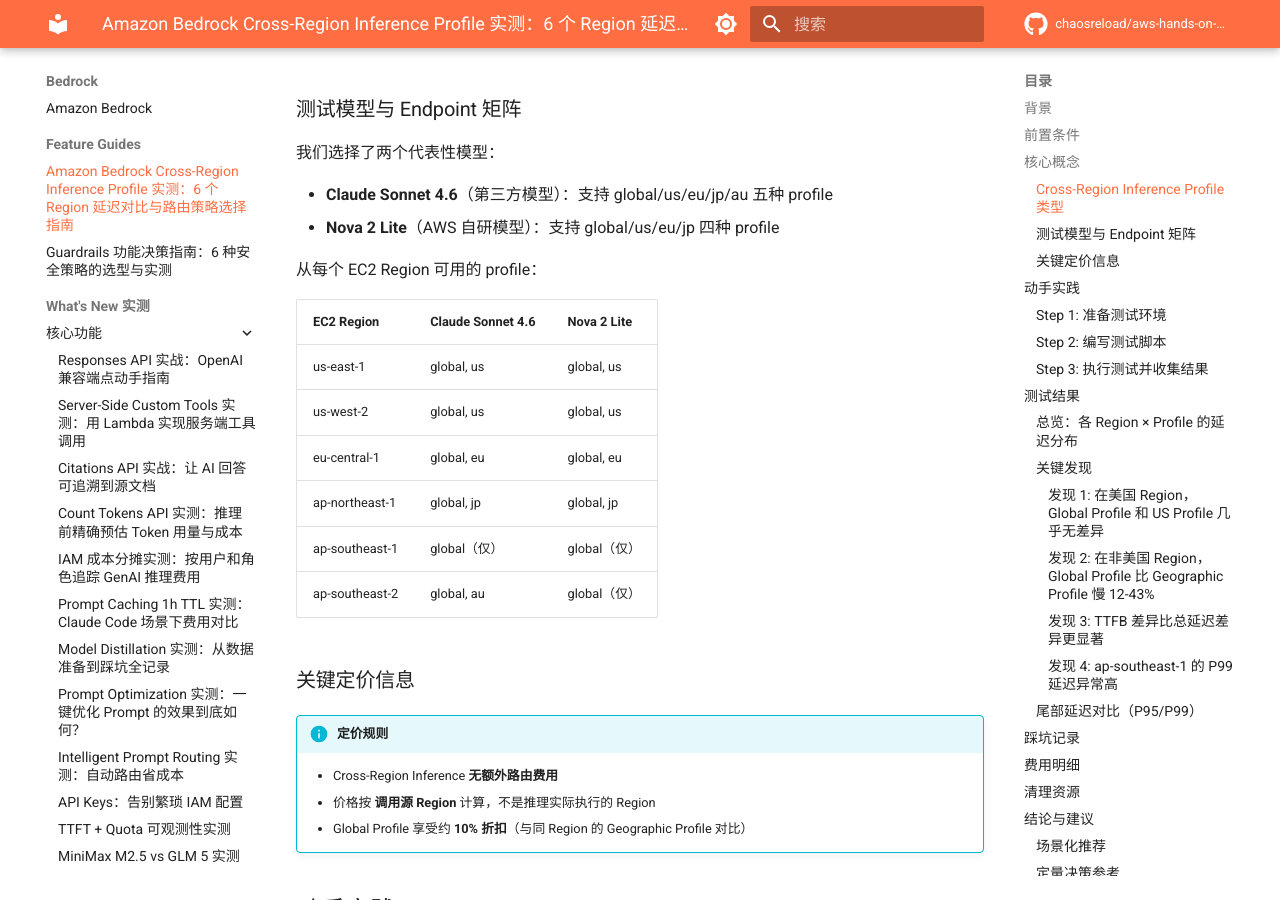
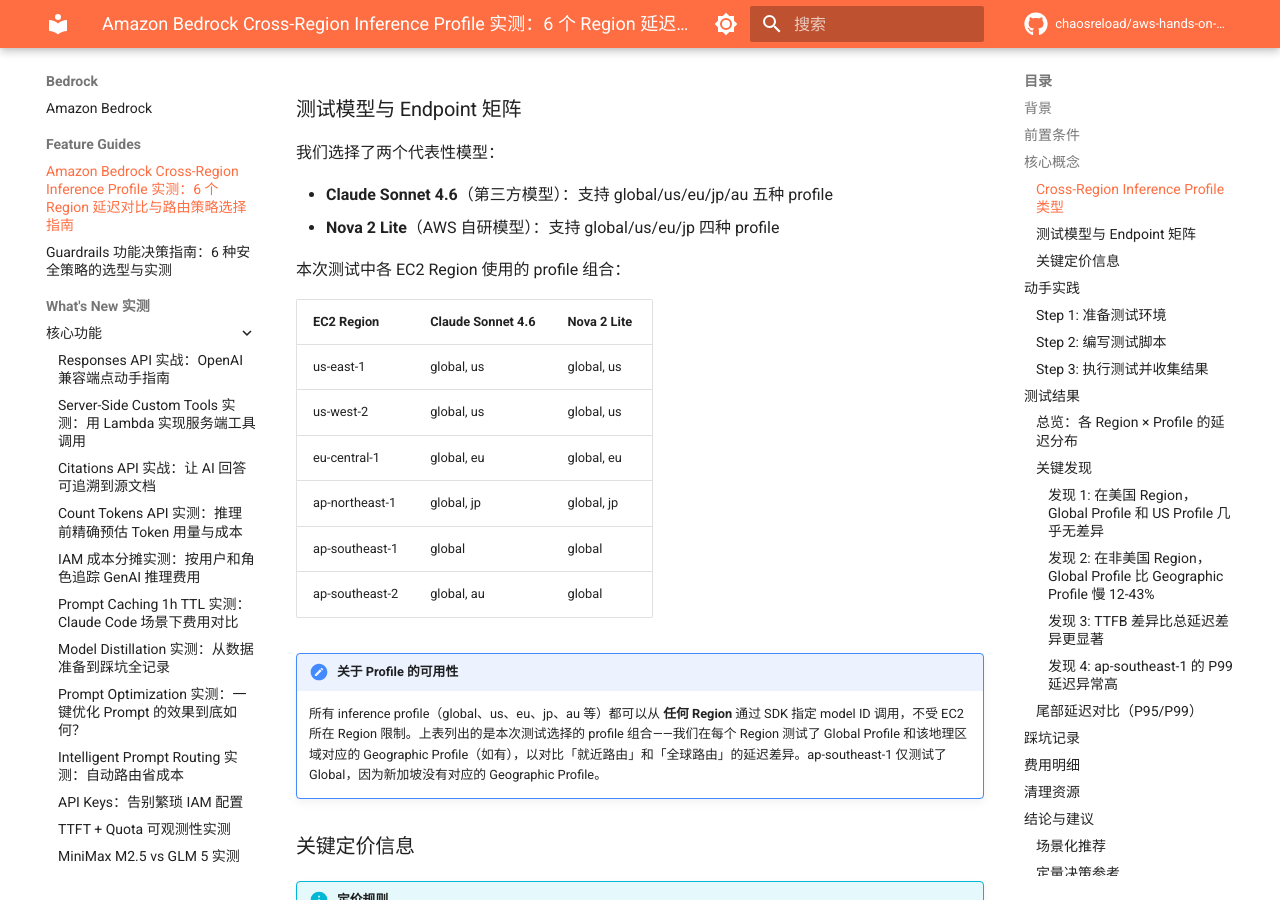
Before and after one commit to chaosreload/aws-hands-on-lab, an MkDocs documentation site: the page built from docs/bedrock/bedrock-cross-region-inference-benchmark.md, in a window 1280 px wide and 900 px high, scrolled down 1383 px. Built offline with MkDocs 1.6.1 and Material for MkDocs 9.7.7, drawn with Linux system fonts in a browser that asks for light colours; comment, search, counter and statistics services are not loaded.

Commit message:
fix: clarify cross-region profile table - profiles callable from any region

```diff
--- a/docs/bedrock/bedrock-cross-region-inference-benchmark.md
+++ b/docs/bedrock/bedrock-cross-region-inference-benchmark.md
@@ -65,7 +65,7 @@
 - **Claude Sonnet 4.6**（第三方模型）：支持 global/us/eu/jp/au 五种 profile
 - **Nova 2 Lite**（AWS 自研模型）：支持 global/us/eu/jp 四种 profile
 
-从每个 EC2 Region 可用的 profile：
+本次测试中各 EC2 Region 使用的 profile 组合：
 
 | EC2 Region | Claude Sonnet 4.6 | Nova 2 Lite |
 |------------|-------------------|-------------|
@@ -73,8 +73,11 @@
 | us-west-2 | global, us | global, us |
 | eu-central-1 | global, eu | global, eu |
 | ap-northeast-1 | global, jp | global, jp |
-| ap-southeast-1 | global（仅） | global（仅） |
-| ap-southeast-2 | global, au | global（仅） |
+| ap-southeast-1 | global | global |
+| ap-southeast-2 | global, au | global |
+
+!!! note "关于 Profile 的可用性"
+    所有 inference profile（global、us、eu、jp、au 等）都可以从 **任何 Region** 通过 SDK 指定 model ID 调用，不受 EC2 所在 Region 限制。上表列出的是本次测试选择的 profile 组合——我们在每个 Region 测试了 Global Profile 和该地理区域对应的 Geographic Profile（如有），以对比「就近路由」和「全球路由」的延迟差异。ap-southeast-1 仅测试了 Global，因为新加坡没有对应的 Geographic Profile。
 
 ### 关键定价信息
 
```
